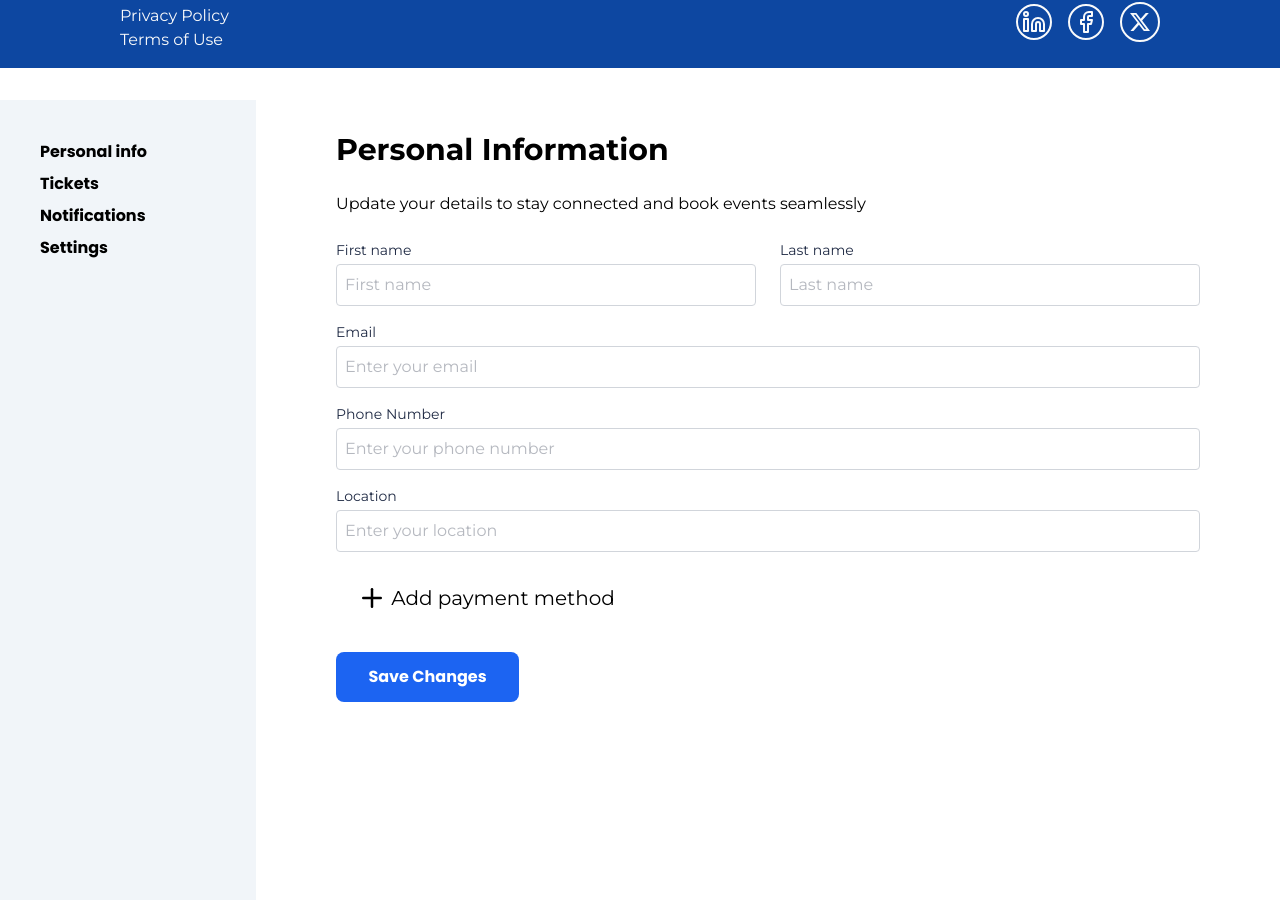
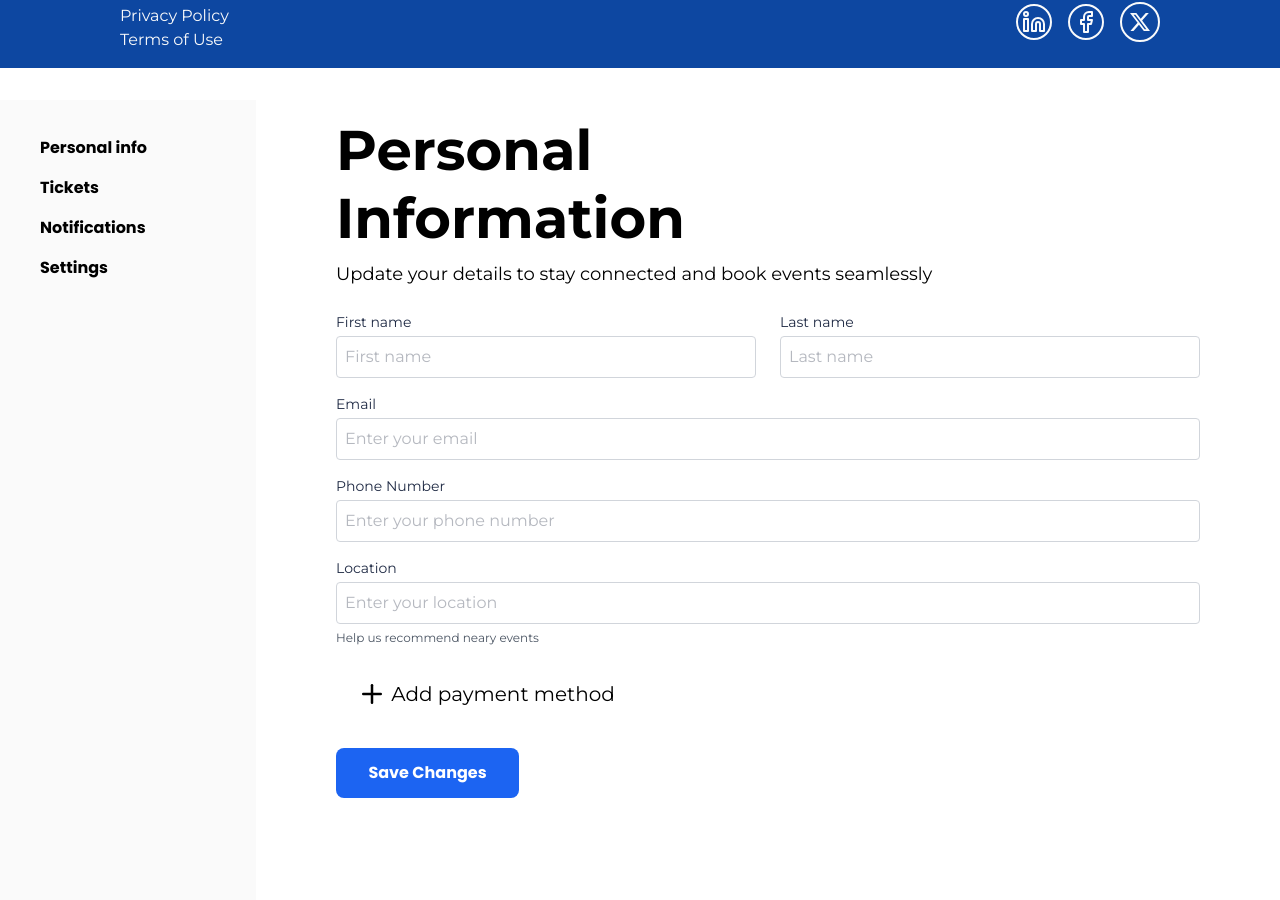
Before and after one commit to mafindijr/easy-ticketing-app, a React (Vite) app: page / in a window 1280 px wide. Shown: the part 2660-3560 px from the top of the page. Built offline with nearby package versions, Linux system fonts and the light colour scheme.

Commit message:
fix: some styling for consistency

```diff
--- a/src/components/Profile.jsx
+++ b/src/components/Profile.jsx
@@ -24,19 +24,20 @@ export default function Profile() {
       </header>
 
       <div className="grid grid-cols-5 h-[100dvh] mt-8">
-        <nav className="font-poppins p-10 bg-slate-100">
-             <ul className="inline-block ">
-              <li className="mb-2"><a href="#" className="font-bold">Personal info</a></li>
-              <li className="mb-2"><a href="#" className="font-bold">Tickets</a></li>
-              <li className="mb-2"><a href="#" className="font-bold">Notifications</a></li>
-              <li className="mb-2"><a href="#" className="font-bold">Settings</a></li>
+        <nav className="font-poppins p-10 font-[700] text-[16px] leading-[100%] bg-[#FAFAFA]">
+             <ul className="inline-block">
+              <li className="mb-6"><a href="#" className="font-bold">Personal info</a></li>
+              <li className="mb-6"><a href="#" className="font-bold">Tickets</a></li>
+              <li className="mb-6"><a href="#" className="font-bold">Notifications</a></li>
+              <li className="mb-6"><a href="#" className="font-bold">Settings</a></li>
              </ul>
         </nav>
         <main className="col-span-4 px-20 py-4">
           <div>
-
-            <h1 className="font-montserrat font-[700] text-3xl leading-[68px] mb-2">Personal Information</h1>
-            <p className="font-montserrat mb-2">Update your details to stay connected and book events seamlessly</p>
+            <div className="w-[600px]">
+                <h1 className="font-montserrat font-[700] text-[56px] leading-[68px] mb-2">Personal Information</h1>
+                <p className="font-montserrat text-[18px] font-[400] mb-2 leading-[28px]">Update your details to stay connected and book events seamlessly</p>
+            </div>
 
             <form>
 
@@ -92,6 +93,7 @@ export default function Profile() {
                       required
                       // prefixIcon={MapPin}
                   />
+                  <span className="text-[#4B5563] font-montserrat font-[400] text-[12px] leading-[16px]">Help us recommend neary events</span>
               </div>
               <div>
               <button className="w-[300px] h-[60px] mt-4 font-montserrat leading-[28px] font-[400] inline-flex justify-center items-center gap-1 text-[20px] cursor-pointer">
```
